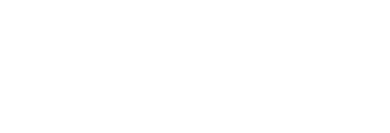
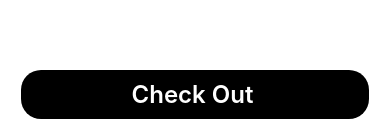
Before and after one commit to shawlycode/Nike, a React Native app: screen /Cart in a window 390 px wide. Shown: the part 695-828 px from the top of the page. Built offline with nearby package versions, Linux system fonts and the light colour scheme.

Commit message:
checkout

```diff
--- a/src/data/Screens/ShoppingCart.js
+++ b/src/data/Screens/ShoppingCart.js
@@ -15,9 +15,8 @@
         renderItem={({ item }) => <CartListItem cartItem={item} />}
         ListFooterComponent={() => <ShoppingCartTotals />}
       />
-
       <TouchableOpacity style={styles.btn} onPress={CheckOut}>
-        <Text style={styles.btnText}>Add to cart</Text>
+        <Text style={styles.btnText}>Check Out</Text>
       </TouchableOpacity>
     </View>
   )
@@ -28,6 +27,26 @@
     paddingTop: 30,
     flex: 1
   },
+  btn: {
+    flexDirection: "row",
+    alignItems: "center",
+    alignSelf: "center",
+    justifyContent: "center",
+    position: "absolute",
+    bottom: 30,
+    backgroundColor: "#000",
+    width: '90%',
+    borderRadius: 20,
+    padding: 10
+  },
+  btnText: {
+    alignItems: "center",
+    justifyContent: "center",
+    color: "#fff",
+    fontSize: 24,
+    fontWeight: 600,
+    paddingRight: 5
+  }
 })
 
 export default ShoppingCart
```
